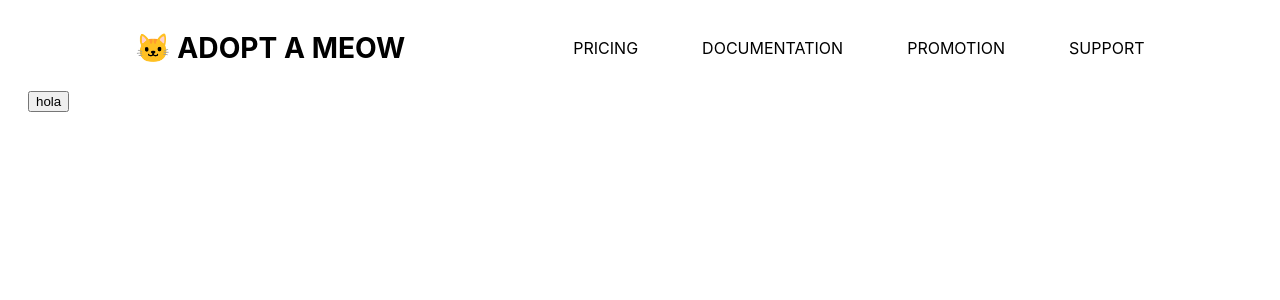
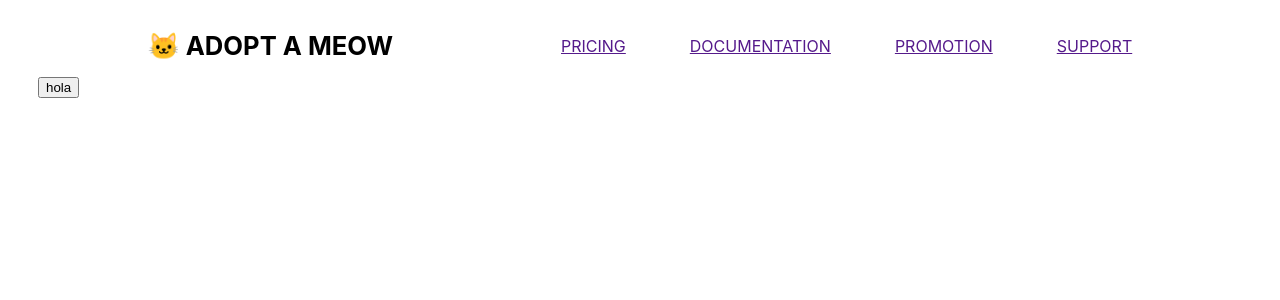
Before and after one commit to aleixanadon/react-api-project, a React (Vite) app: page / in a window 1280 px wide. Shown: the top 300 px of the page. Built offline with nearby package versions, Linux system fonts and the light colour scheme.

Commit message:
changed styles from header to remove h1 default margin

```diff
--- a/src/App.css
+++ b/src/App.css
@@ -1,4 +1,4 @@
 #root {
-  padding: 0;
+  padding: 10px;
   margin: 0 20px
 }
--- a/src/common/components/Header/Header.tsx
+++ b/src/common/components/Header/Header.tsx
@@ -6,10 +6,18 @@ const Header = () => {
       <h1>🐱 ADOPT A MEOW</h1>
       <nav>
         <ul>
-          <li>PRICING</li>
-          <li>DOCUMENTATION</li>
-          <li>PROMOTION</li>
-          <li>SUPPORT</li>
+          <li>
+            <a href="">PRICING</a>
+          </li>
+          <li>
+            <a href="">DOCUMENTATION</a>
+          </li>
+          <li>
+            <a href="">PROMOTION</a>
+          </li>
+          <li>
+            <a href="">SUPPORT</a>
+          </li>
         </ul>
       </nav>
     </header>
--- a/src/common/components/Header/header.css
+++ b/src/common/components/Header/header.css
@@ -7,7 +7,8 @@ header {
 }
 
 header > h1 {
-  font-size: 2.2vw;
+  font-size: 2vw;
+  margin: 0;
 }
 
 header > nav > ul {
```
